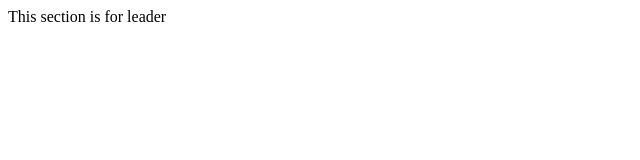
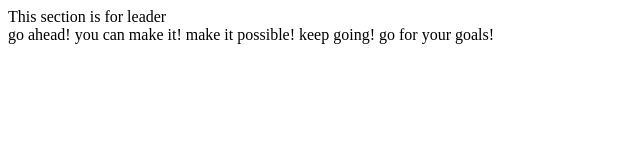
Before and after one commit to Minji0011/group-project, a plain HTML site: page index.html in a window 1280 px wide. Shown: the whole page, without its empty margins (0-640 px from the left). Drawn offline with Linux system fonts and the light colour scheme.

Commit message:
freshman first commit

```diff
--- a/index.html
+++ b/index.html
@@ -10,7 +10,11 @@
     <header>
         <nav>This section is for leader</nav>
     </header>
-    <main></main>
+    <main>
+        <div id="freshman">
+            go ahead! you can make it! make it possible! keep going! go for your goals!
+        </div>
+    </main>
     <footer></footer>
 </body>
 </html>
```
